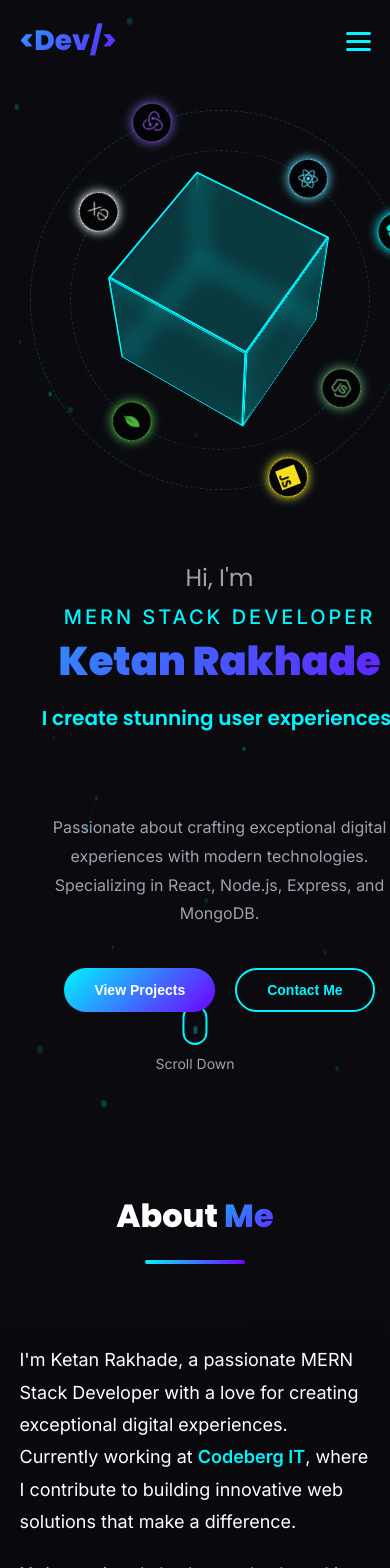
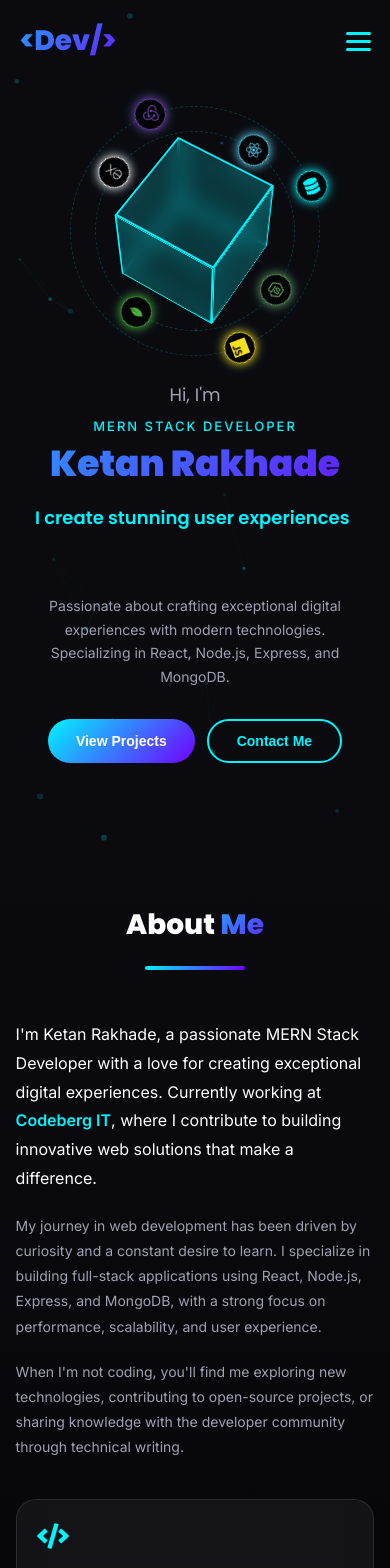
Before and after one commit to KETANrakhade/portfolio, a React (Create React App) app in the folder frontend/: page / in a window 390 px wide. Shown: the top 1568 px of the page. Built offline with nearby package versions, Linux system fonts and the light colour scheme; no server answers; the HTML template or start-up script is replaced by a standard one.

Commit message:
improve mobile responsive styles

```diff
--- a/frontend/src/App.css
+++ b/frontend/src/App.css
@@ -29,6 +29,6 @@ section {
 /* Responsive */
 @media (max-width: 768px) {
   section {
-    padding: 80px 5%;
+    padding: 60px 4%;
   }
 }
--- a/frontend/src/components/About.css
+++ b/frontend/src/components/About.css
@@ -99,14 +99,26 @@
 
 @media (max-width: 768px) {
   .section-title {
-    font-size: 32px;
+    font-size: 28px;
+  }
+
+  .section-header {
+    margin-bottom: 50px;
   }
 
   .about-intro {
-    font-size: 18px;
+    font-size: 16px;
   }
 
   .about-description {
-    font-size: 15px;
+    font-size: 14px;
+  }
+
+  .highlight-card {
+    padding: 20px;
+  }
+
+  .highlight-icon {
+    font-size: 32px;
   }
 }
--- a/frontend/src/components/Hero.css
+++ b/frontend/src/components/Hero.css
@@ -304,20 +304,90 @@
 }
 
 @media (max-width: 768px) {
+  .hero {
+    padding: 80px 5% 60px;
+  }
+
+  .hero-content {
+    grid-template-columns: 1fr;
+    text-align: center;
+    gap: 20px;
+  }
+
+  .hero-3d {
+    order: -1;
+    width: 260px;
+    height: 260px;
+    margin: 0 auto;
+  }
+
+  .floating-cube {
+    width: 110px;
+    height: 110px;
+  }
+
+  .cube-face {
+    width: 110px;
+    height: 110px;
+  }
+
+  .cube-face.front  { transform: translateZ(55px); }
+  .cube-face.back   { transform: rotateY(180deg) translateZ(55px); }
+  .cube-face.left   { transform: rotateY(-90deg) translateZ(55px); }
+  .cube-face.right  { transform: rotateY(90deg) translateZ(55px); }
+  .cube-face.top    { transform: rotateX(90deg) translateZ(55px); }
+  .cube-face.bottom { transform: rotateX(-90deg) translateZ(55px); }
+
+  .orbit-ring-1 { width: 200px; height: 200px; }
+  .orbit-ring-2 { width: 250px; height: 250px; }
+
+  .orbit-1 { --radius: 100px; }
+  .orbit-2 { --radius: 125px; }
+
+  .orbit-icon-inner {
+    width: 32px;
+    height: 32px;
+    font-size: 16px;
+  }
+
+  .hero-greeting {
+    font-size: 18px;
+  }
+
+  .hero-role {
+    font-size: 13px;
+    letter-spacing: 2px;
+  }
+
   .hero-name {
-    font-size: 40px;
+    font-size: 36px;
+  }
+
+  .hero-typing {
+    min-height: 60px;
   }
 
   .typing-text {
-    font-size: 20px;
+    font-size: 18px;
   }
 
   .hero-description {
-    font-size: 16px;
+    font-size: 14px;
+    line-height: 1.7;
+    margin: 0 auto 30px;
+  }
+
+  .hero-buttons {
+    justify-content: center;
+    gap: 12px;
   }
 
   .btn {
-    padding: 12px 30px;
+    padding: 12px 28px;
     font-size: 14px;
   }
+
+  .scroll-indicator {
+    bottom: 20px;
+  }
 }
--- a/frontend/src/components/Hero.js
+++ b/frontend/src/components/Hero.js
@@ -172,8 +172,8 @@ const Hero = () => {
         animate={{ opacity: 1 }}
         transition={{ delay: 1.5 }}
       >
-        <div className="mouse"></div>
-        <p>Scroll Down</p>
+        {/* <div className="mouse"></div>
+        <p>Scroll Down</p> */}
       </motion.div>
     </section>
   );
--- a/frontend/src/components/Skills.css
+++ b/frontend/src/components/Skills.css
@@ -4,7 +4,7 @@
 
 .skills-grid {
   display: grid;
-  grid-template-columns: repeat(auto-fit, minmax(400px, 1fr));
+  grid-template-columns: repeat(auto-fit, minmax(300px, 1fr));
   gap: 40px;
 }
 
@@ -89,14 +89,24 @@
   }
 
   .category-title {
-    font-size: 24px;
+    font-size: 22px;
+  }
+
+  .skill-card {
+    padding: 15px;
+    gap: 15px;
   }
 
   .skill-icon {
-    font-size: 32px;
+    font-size: 28px;
+    min-width: 28px;
   }
 
   .skill-info h4 {
-    font-size: 16px;
+    font-size: 15px;
+  }
+
+  .skill-level {
+    font-size: 12px;
   }
 }
--- a/frontend/src/components/Skills.js
+++ b/frontend/src/components/Skills.js
@@ -34,6 +34,7 @@ const Skills = () => {
       skills: [
         { name: 'MongoDB', icon: <SiMongodb />, level: 92, color: '#47A248' },
         { name: 'Git', icon: <FaGitAlt />, level: 90, color: '#F05032' },
+         { name: 'SQL', icon: <FaGitAlt />, level: 60, color: '#ab6559ff' }
       ],
     },
   ];
```
